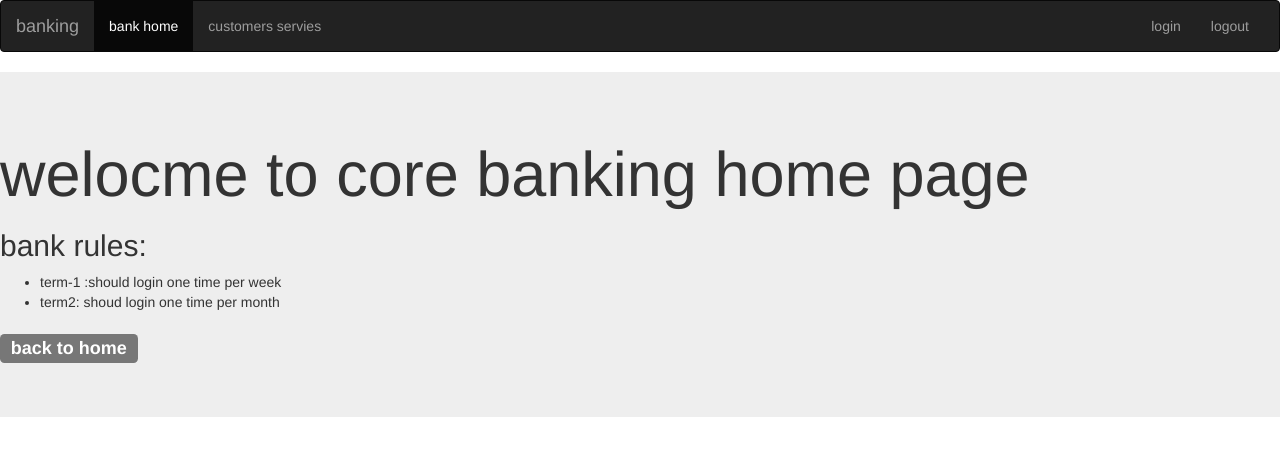
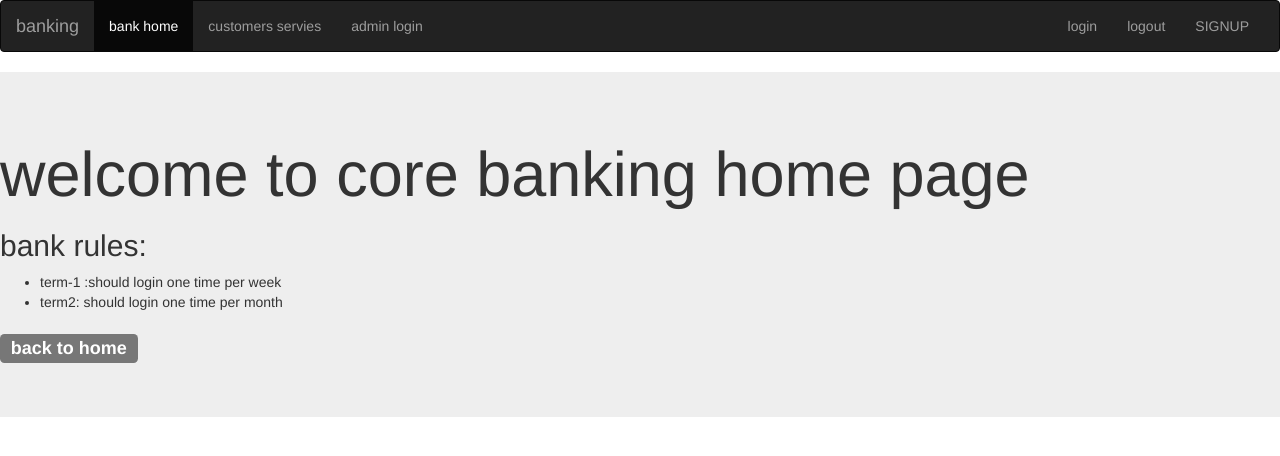
Before and after one commit to galigopi/Django-AuthProject, a Django app: page / in a window 1280 px wide. Shown: the top 456 px of the page. Run offline with Django 3.2, Linux system fonts and the light colour scheme; some libraries are stand-ins or nearby versions.

Commit message:
Add files via upload

```diff
--- a/authproject/authproject/settings.py
+++ b/authproject/authproject/settings.py
@@ -126,6 +126,6 @@ USE_TZ = True
 # https://docs.djangoproject.com/en/2.2/howto/static-files/
 
 STATIC_URL = '/static/'
-LOGIN_REDIRECT_URL="/"
+LOGIN_REDIRECT_URL=""
 LOGOUT_REDIRECT_URL="/logout"
 STATICFILES_DIRS=[STATIC_DIR,]
--- a/authproject/authproject/urls.py
+++ b/authproject/authproject/urls.py
@@ -21,8 +21,7 @@ urlpatterns = [
     path('',views.homeview),
     path('cust/', views.customerview),
     path('logout/',views.logoutview),
+    path('regis/',views.registration_view),
     path('accounts/',include('django.contrib.auth.urls')),
 
-
-
 ]
--- a/authproject/templates/myapp/base.html
+++ b/authproject/templates/myapp/base.html
@@ -1,12 +1,11 @@
 <!Doctype html>
 {% load staticfiles %}
-
 <html>
 <head>
 <title>this is base</title>
   <link href="{% static 'css/mycss.css' %}" rel="stylesheet">
     <!-- Latest compiled and minified CSS -->
-<link rel="stylesheet" href="https://maxcdn.bootstrapcdn.com/bootstrap/3.3.7/css/bootstrap.min.css" integrity="sha384-BVYiiSIFeK1dGmJRAkycuHAHRg32OmUcww7on3RYdg4Va+PmSTsz/K68vbdEjh4u" crossorigin="anonymous">
+  <link rel="stylesheet" href="https://maxcdn.bootstrapcdn.com/bootstrap/3.3.7/css/bootstrap.min.css" integrity="sha384-BVYiiSIFeK1dGmJRAkycuHAHRg32OmUcww7on3RYdg4Va+PmSTsz/K68vbdEjh4u" crossorigin="anonymous">
 </head>
 <body>
 
@@ -20,17 +19,19 @@
     <!-- Collect the nav links, forms, and other content for toggling -->
     <div class="collapse navbar-collapse" id="bs-example-navbar-collapse-1">
       <ul class="nav navbar-nav">
-        <li class="active"><a href="/">bank home <span class="sr-only">(current)</span></a></li>
-        <li><a href="cust/">customers servies</a></li>
+        <li class="active"><a href="">bank home <span class="sr-only">(current)</span></a></li>
+        <li><a href="/cust">customers servies</a></li>
+        <li><a href="/admin">admin login</a></li>
       </ul>
       <ul class="nav navbar-nav navbar-right">
-        <li><a href="accounts/login/">login</a></li>
-        <li><a href="accounts/logout/">logout</a> </li>
+        <li><a href="/accounts/login/">login</a></li>
+        <li><a href="/accounts/logout/">logout</a> </li>
+        <li><a href="/regis" >SIGNUP</a></li>
       </ul>
     </div><!-- /.navbar-collapse -->
   </div><!-- /.container-fluid -->
 </nav>
-</body>
 {% block body_block %}
 {% endblock %}
+</body>
 </html>
--- a/authproject/templates/myapp/home.html
+++ b/authproject/templates/myapp/home.html
@@ -2,11 +2,11 @@
 {% extends 'myapp/base.html' %}
 {% block body_block %}
    <div class="jumbotron">
-       <h1>welocme to core banking home page</h1>
+       <h1>welcome to core banking home page</h1>
        <h2>bank rules:</h2>
        <ul>
            <li>term-1 :should login  one time per week</li>
-           <li>term2: shoud login one time per month</li>
+           <li>term2: should login one time per month</li>
        </ul>
        <h3><span class="label label-default"><a href="/" style="color:white">back to home</a></span></h3>
    </div>
--- /dev/null
+++ b/authproject/webapp/forms.py
@@ -0,0 +1,6 @@
+from django import forms
+from django.contrib.auth.models import User
+class signupform(forms.ModelForm):
+    class Meta:
+        model = User
+        fields=['username','password','email','first_name','last_name']
--- a/authproject/webapp/views.py
+++ b/authproject/webapp/views.py
@@ -1,8 +1,7 @@
 from django.shortcuts import render
-from django.http import HttpResponse,HttpResponseRedirect
-from django.urls import reverse
 from django.contrib.auth.decorators import login_required
-
+from webapp.forms import signupform
+from django.http import HttpResponseRedirect
 # Create your views here.
 def homeview(request):
     return render(request,'myapp/home.html')
@@ -11,8 +10,10 @@ def logoutview(request):
 @login_required
 def customerview(request):
     return render(request,'myapp/customers.html')
-
-#def registrationview(request):
-#    return render(request,'myapp/registration.html')
-#def callingview(request):
- #   return HttpResponseRedirect(reverse('login/'))
+def registration_view(request):
+    form=signupform()
+    if request.method =="Post":
+        form.signupform(request.post)
+        form.save(commit=True)
+        return HttpResponseRedirect('/accounts/login')
+    return render(request,"myapp/registration.html",{'form':form})
```
Also changed, not shown: authproject/templates/myapp/registration.html (added, +12 -0 lines), authproject/db.sqlite3.
